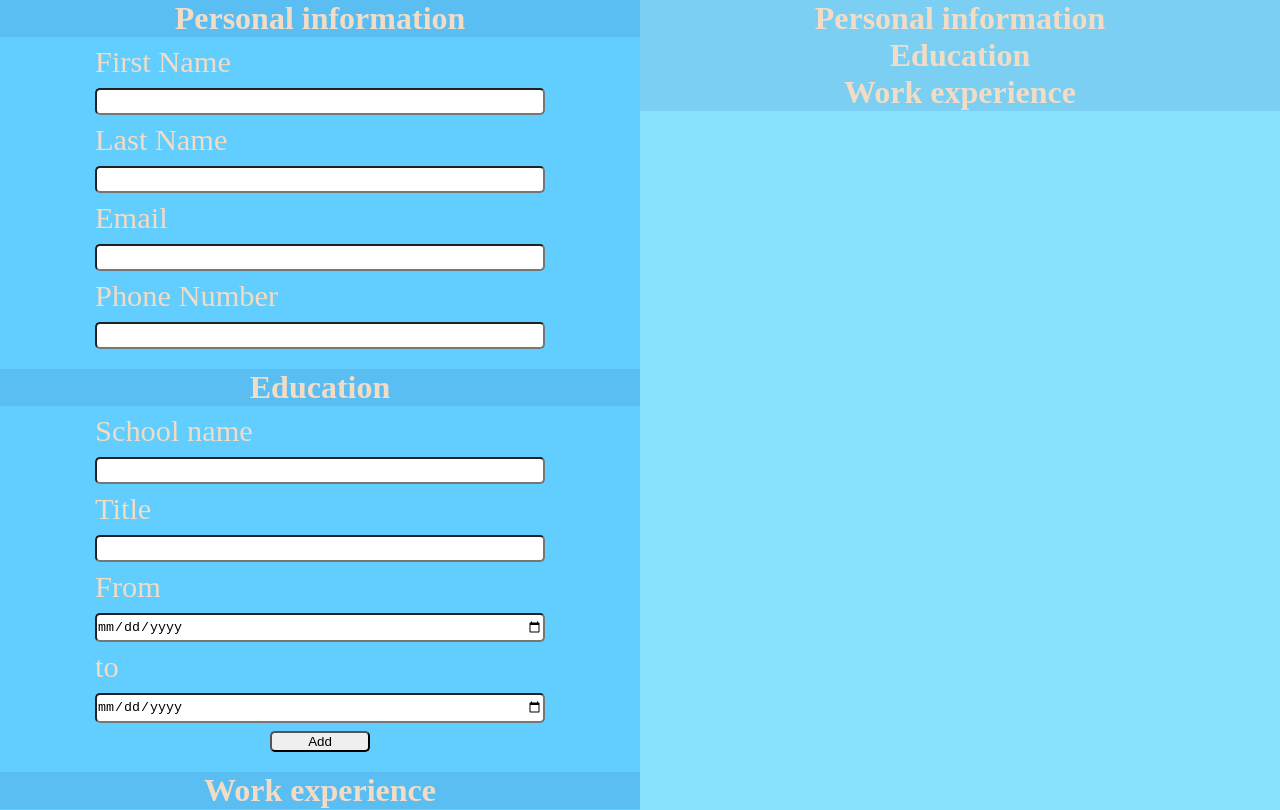
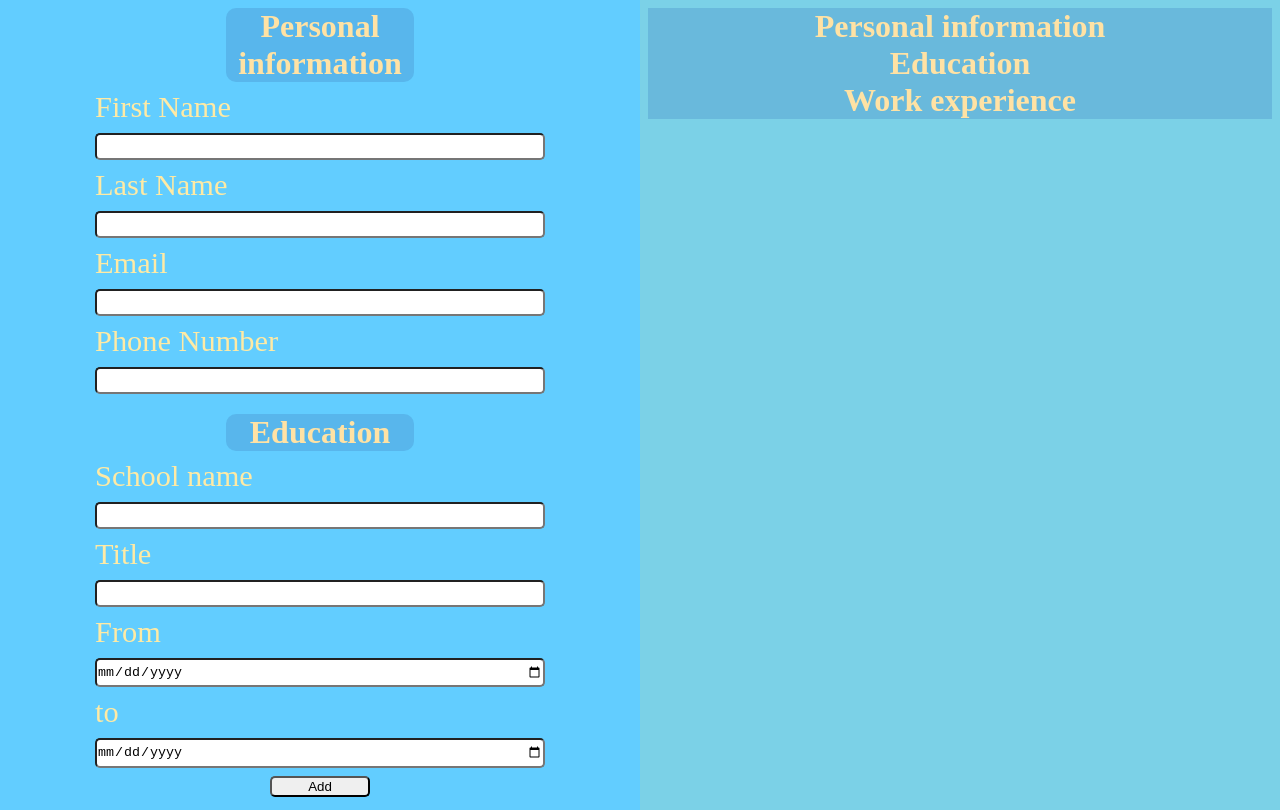
Before and after one commit to LuminationWa/CV-App, a React (Create React App) app in the folder cv-project/: page / in a window 1280 px wide. Shown: the top 810 px of the page. Built offline with nearby package versions, Linux system fonts and the light colour scheme.

Commit message:
Some more styling

```diff
--- a/cv-project/src/Components/Overview.js
+++ b/cv-project/src/Components/Overview.js
@@ -27,9 +27,9 @@ class Overview extends Component {
                 <li key={course.id}>
                   <h2>{course.schoolName.text}</h2>
                   <h2>{course.title.text}</h2>
-                  <h3>
+                  <h2>
                     From {course.startDate.text} to {course.endDate.text}
-                  </h3>
+                  </h2>
                 </li>
               );
             })}
@@ -43,9 +43,9 @@ class Overview extends Component {
                 <li key={job.id}>
                   <h2>{job.companyName.text}</h2>
                   <h2>{job.position.text}</h2>
-                  <h3>
+                  <h2>
                     From {job.startDate.text} to {job.endDate.text}
-                  </h3>
+                  </h2>
                 </li>
               );
             })}
--- a/cv-project/src/styles/styles.css
+++ b/cv-project/src/styles/styles.css
@@ -28,15 +28,14 @@ footer, header, hgroup, menu, nav, section {
 }
 
 :root {
-    --main-color: rgb(65, 128, 192, 0.2);
-    --main-color-2: #88e2fd;
+    --main-color: rgb(65, 128, 192, 0.3);
+    --main-color-2: #7bd1e7;
     --secondary-color: #62cdff;
 }
 
 h1 {
     background-color: var(--main-color);
-    color: #f2dcc5;
-    width: 100%;
+    color: rgb(255, 226, 164);
     text-align: center;
 }
 
@@ -53,17 +52,24 @@ h1 {
     display: flex;
     flex-direction: column;
     background-color: var(--secondary-color);
-    color: #f2dcc5;
+    color: rgb(255, 234, 164);
     gap: 20px;
+    padding: 8px;
 }
 
 #form div {
     display: flex;
+    flex-direction: column;
     flex-wrap: wrap;
     justify-content: center;
     align-items: center;
     height: auto;
     gap: 8px;
+}
+
+#form div h1 {
+    width: 30%;
+    border-radius: 10px;
 }
 
 #form div form {
@@ -93,9 +99,24 @@ h1 {
 /* Overview */
 
 #overview {
+    display: flex;
+    flex-direction: column;
     background-color: var(--main-color-2);
-    color: #f2dcc5;
+    padding: 8px;
+    align-items: center;
+    text-align: center;
+}
 
+#overview div {
+    width: 100%;
+}
+
+#overview div h1 {
+    width: 100%;
+}
+
+#overview h2 {
+    color: rgb(255, 234, 164);
 }
 
 #overview ul {
```
